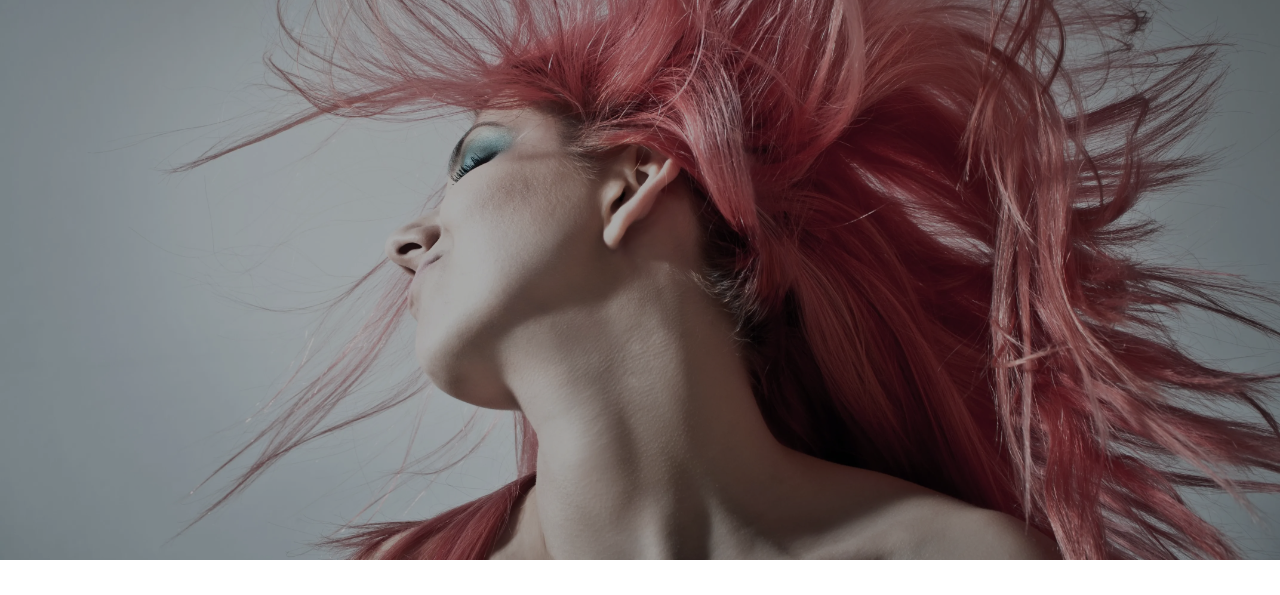
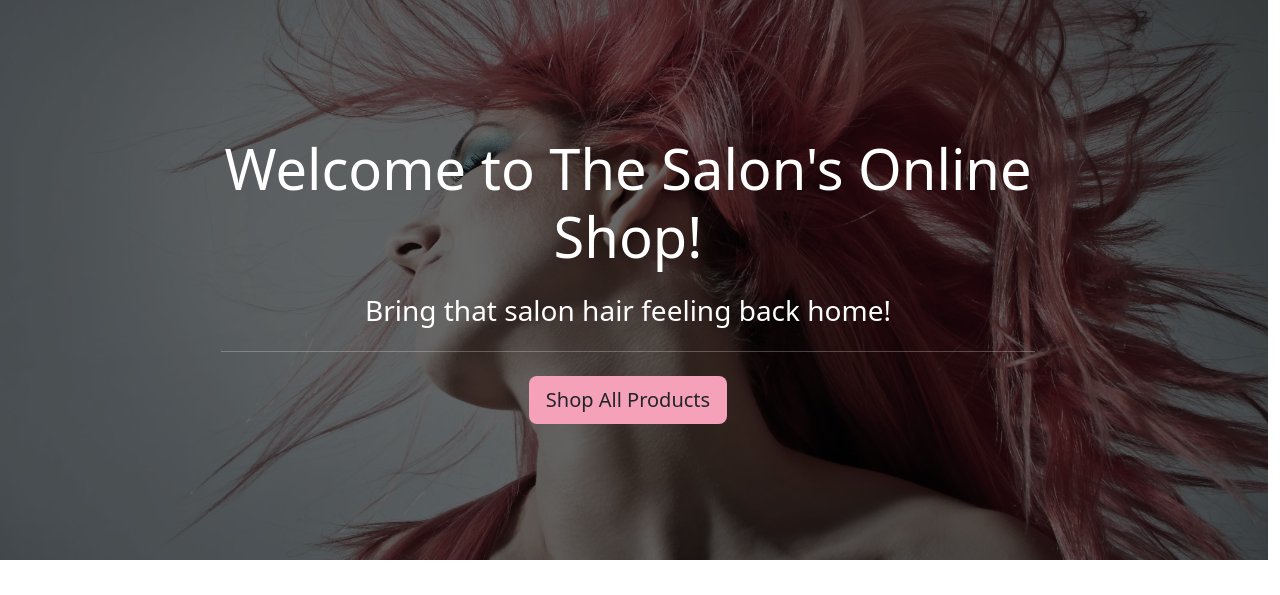
Before and after one commit to alexkavanagh-dev/the-salon-ecommerce, a Django app: page / in a window 1280 px wide. Shown: the part 205-800 px from the top of the page. Run offline with Django 3.2, Linux system fonts and the light colour scheme; some libraries are stand-ins or nearby versions.

Commit message:
Add text overlay to hero image

```diff
--- a/home/templates/home/index.html
+++ b/home/templates/home/index.html
@@ -3,8 +3,14 @@
 
 {% block content %}
 
-<!-- Hero Image (Set in base.css) -->
-<div id="hero-image-container" class="container-fluid">
+<!-- Hero Image (Background image set in base.css) -->
+<div id="hero-image-container" class="container-fluid row align-items-center text-center text-white">
+  <div id="hero-text" class="col-8 mx-auto">
+    <h1 class="display-4 mb-4">Welcome to The Salon's Online Shop!</h1>
+    <h3>Bring that salon hair feeling back home!</h3>
+    <hr class="my-4">
+      <a class="btn btn-brand btn-lg text-dark" href="#" role="button" aria-label="Go to all products page">Shop All Products</a>
+  </div>
 </div>
 
 {% endblock %}
--- a/static/css/base.css
+++ b/static/css/base.css
@@ -28,7 +28,7 @@
   background: url('/media/hero-image.webp') no-repeat center center fixed;
   height: 70vh;
   background-size: cover;
-  background-color: #555;
+  background-color: #333;
   background-blend-mode: overlay;
 }
 
```
